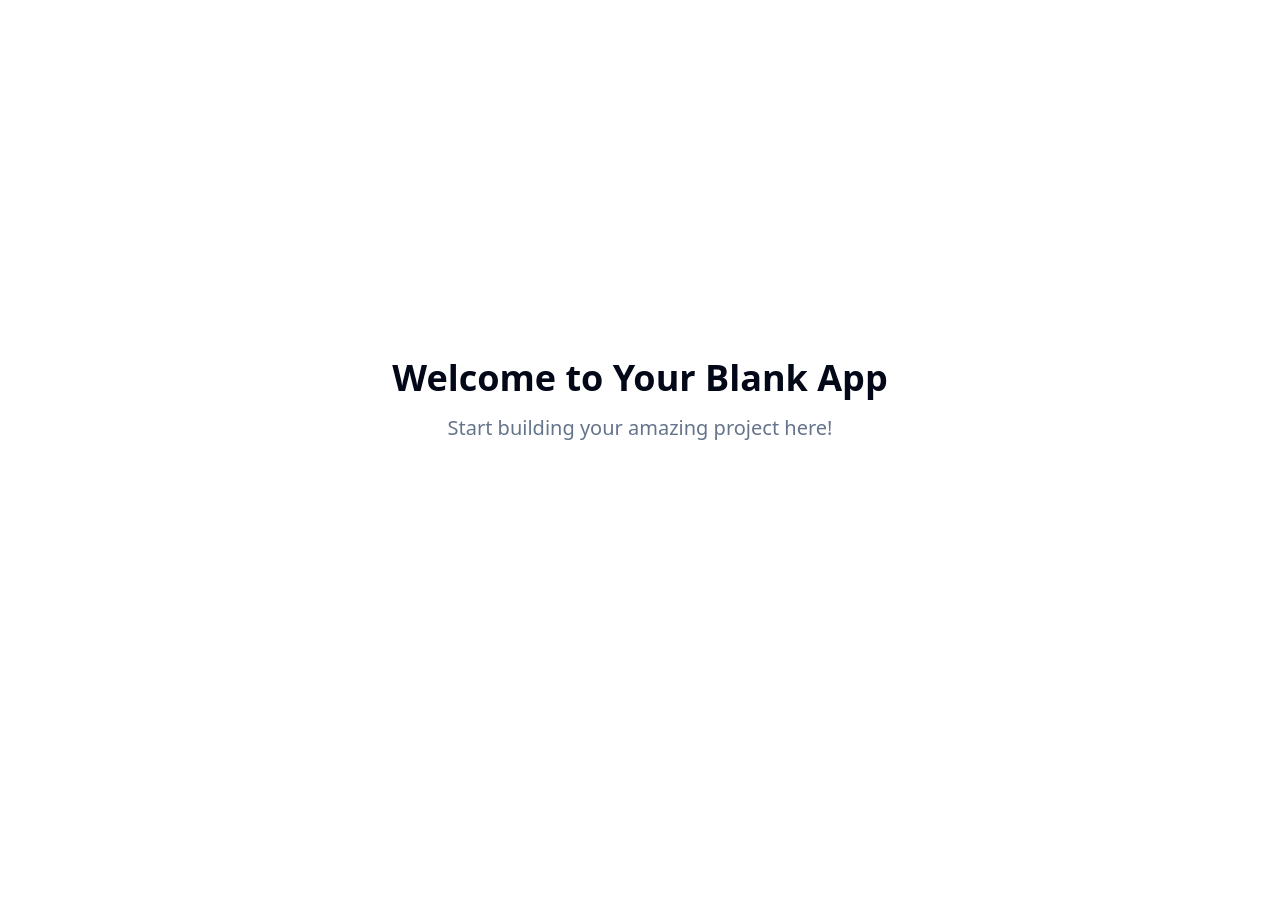
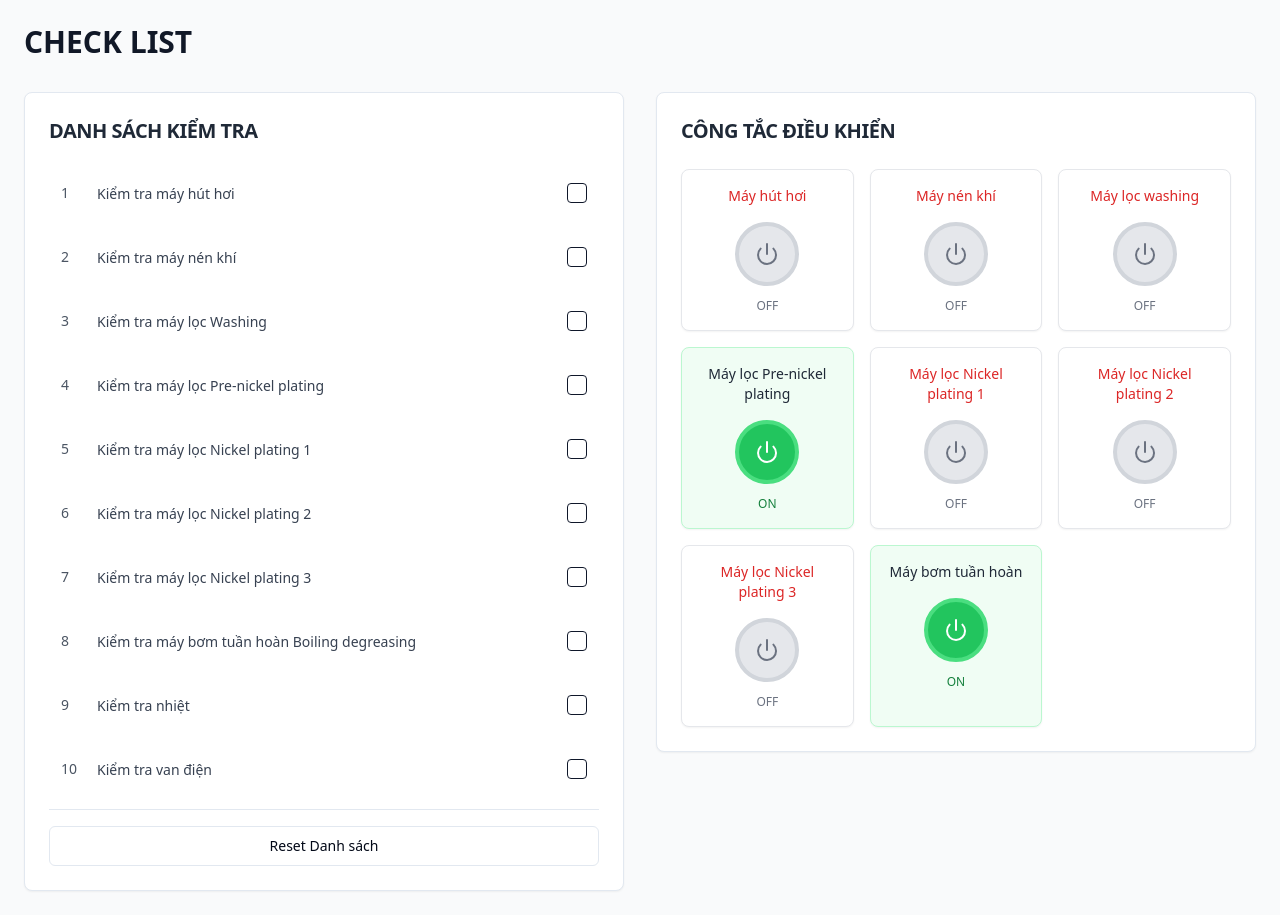
Before and after one commit to dangnguyen168/checklist-toggle-dashboard, a React (Vite) app: page / in a window 1280 px wide. Before the commit the page ends 800 px from the top, so only its background shows below. Built offline with nearby package versions, Linux system fonts and the light colour scheme.

Commit message:
Implement checklist and toggle buttons
Add checklist and toggle button functionality to the dashboard.

```diff
--- a/src/pages/Index.tsx
+++ b/src/pages/Index.tsx
@@ -1,11 +1,166 @@
-// Update this page (the content is just a fallback if you fail to update the page)
+
+import { useState } from "react";
+import { Button } from "@/components/ui/button";
+import { Card, CardContent, CardHeader, CardTitle } from "@/components/ui/card";
+import { Checkbox } from "@/components/ui/checkbox";
+import { Power } from "lucide-react";
 
 const Index = () => {
+  const [checkedItems, setCheckedItems] = useState<Record<number, boolean>>({});
+  const [machineStates, setMachineStates] = useState<Record<string, boolean>>({
+    airSuction: false,
+    airCompressor: false,
+    washingFilter: false,
+    preNickelPlating: true, // shown as on in the image
+    nickelPlating1: false,
+    nickelPlating2: false,
+    nickelPlating3: false,
+    circulationPump: true, // shown as on in the image
+  });
+
+  const checklistItems = [
+    { id: 1, text: "Kiểm tra máy hút hơi" },
+    { id: 2, text: "Kiểm tra máy nén khí" },
+    { id: 3, text: "Kiểm tra máy lọc Washing" },
+    { id: 4, text: "Kiểm tra máy lọc Pre-nickel plating" },
+    { id: 5, text: "Kiểm tra máy lọc Nickel plating 1" },
+    { id: 6, text: "Kiểm tra máy lọc Nickel plating 2" },
+    { id: 7, text: "Kiểm tra máy lọc Nickel plating 3" },
+    { id: 8, text: "Kiểm tra máy bơm tuần hoàn Boiling degreasing" },
+    { id: 9, text: "Kiểm tra nhiệt" },
+    { id: 10, text: "Kiểm tra van điện" },
+  ];
+
+  const machines = [
+    { id: "airSuction", name: "Máy hút hơi", color: "text-red-600" },
+    { id: "airCompressor", name: "Máy nén khí", color: "text-red-600" },
+    { id: "washingFilter", name: "Máy lọc washing", color: "text-red-600" },
+    { id: "preNickelPlating", name: "Máy lọc Pre-nickel plating", color: "text-gray-800" },
+    { id: "nickelPlating1", name: "Máy lọc Nickel plating 1", color: "text-red-600" },
+    { id: "nickelPlating2", name: "Máy lọc Nickel plating 2", color: "text-red-600" },
+    { id: "nickelPlating3", name: "Máy lọc Nickel plating 3", color: "text-red-600" },
+    { id: "circulationPump", name: "Máy bơm tuần hoàn", color: "text-gray-800" },
+  ];
+
+  const handleCheckboxChange = (id: number, checked: boolean) => {
+    setCheckedItems(prev => ({
+      ...prev,
+      [id]: checked
+    }));
+  };
+
+  const handleMachineToggle = (machineId: string) => {
+    setMachineStates(prev => ({
+      ...prev,
+      [machineId]: !prev[machineId]
+    }));
+  };
+
+  const resetChecklist = () => {
+    setCheckedItems({});
+  };
+
   return (
-    <div className="min-h-screen flex items-center justify-center bg-background">
-      <div className="text-center">
-        <h1 className="text-4xl font-bold mb-4">Welcome to Your Blank App</h1>
-        <p className="text-xl text-muted-foreground">Start building your amazing project here!</p>
+    <div className="min-h-screen bg-gray-50 p-6">
+      {/* Header */}
+      <div className="mb-8">
+        <h1 className="text-3xl font-bold text-gray-900 mb-2">CHECK LIST</h1>
+      </div>
+
+      <div className="grid grid-cols-1 lg:grid-cols-2 gap-8">
+        {/* Left Column - Checklist */}
+        <div>
+          <Card>
+            <CardHeader>
+              <CardTitle className="text-xl font-semibold text-gray-800">
+                DANH SÁCH KIỂM TRA
+              </CardTitle>
+            </CardHeader>
+            <CardContent className="space-y-4">
+              {checklistItems.map((item) => (
+                <div key={item.id} className="flex items-center space-x-3 p-3 rounded-lg hover:bg-gray-50 transition-colors">
+                  <span className="text-sm font-medium text-gray-600 w-6">
+                    {item.id}
+                  </span>
+                  <div className="flex-1">
+                    <label className="text-sm text-gray-700 cursor-pointer select-none">
+                      {item.text}
+                    </label>
+                  </div>
+                  <Checkbox
+                    checked={checkedItems[item.id] || false}
+                    onCheckedChange={(checked) => handleCheckboxChange(item.id, checked as boolean)}
+                    className="h-5 w-5"
+                  />
+                </div>
+              ))}
+
+              <div className="pt-4 border-t">
+                <Button
+                  onClick={resetChecklist}
+                  variant="outline"
+                  className="w-full"
+                >
+                  Reset Danh sách
+                </Button>
+              </div>
+            </CardContent>
+          </Card>
+        </div>
+
+        {/* Right Column - Machine Controls */}
+        <div>
+          <Card>
+            <CardHeader>
+              <CardTitle className="text-xl font-semibold text-gray-800">
+                CÔNG TẮC ĐIỀU KHIỂN
+              </CardTitle>
+            </CardHeader>
+            <CardContent>
+              <div className="grid grid-cols-1 sm:grid-cols-2 xl:grid-cols-3 gap-4">
+                {machines.map((machine) => (
+                  <Card
+                    key={machine.id}
+                    className={`cursor-pointer transition-all duration-300 hover:shadow-md ${
+                      machineStates[machine.id]
+                        ? 'bg-green-50 border-green-200'
+                        : 'bg-white border-gray-200'
+                    }`}
+                    onClick={() => handleMachineToggle(machine.id)}
+                  >
+                    <CardContent className="p-4 text-center">
+                      <h3 className={`text-sm font-medium mb-4 ${machine.color}`}>
+                        {machine.name}
+                      </h3>
+
+                      <div className="flex flex-col items-center space-y-3">
+                        <div
+                          className={`w-16 h-16 rounded-full border-4 flex items-center justify-center transition-all duration-300 ${
+                            machineStates[machine.id]
+                              ? 'bg-green-500 border-green-400'
+                              : 'bg-gray-200 border-gray-300'
+                          }`}
+                        >
+                          <Power
+                            className={`w-6 h-6 transition-colors duration-300 ${
+                              machineStates[machine.id] ? 'text-white' : 'text-gray-500'
+                            }`}
+                          />
+                        </div>
+
+                        <span className={`text-xs font-medium ${
+                          machineStates[machine.id] ? 'text-green-700' : 'text-gray-500'
+                        }`}>
+                          {machineStates[machine.id] ? 'ON' : 'OFF'}
+                        </span>
+                      </div>
+                    </CardContent>
+                  </Card>
+                ))}
+              </div>
+            </CardContent>
+          </Card>
+        </div>
       </div>
     </div>
   );
```
